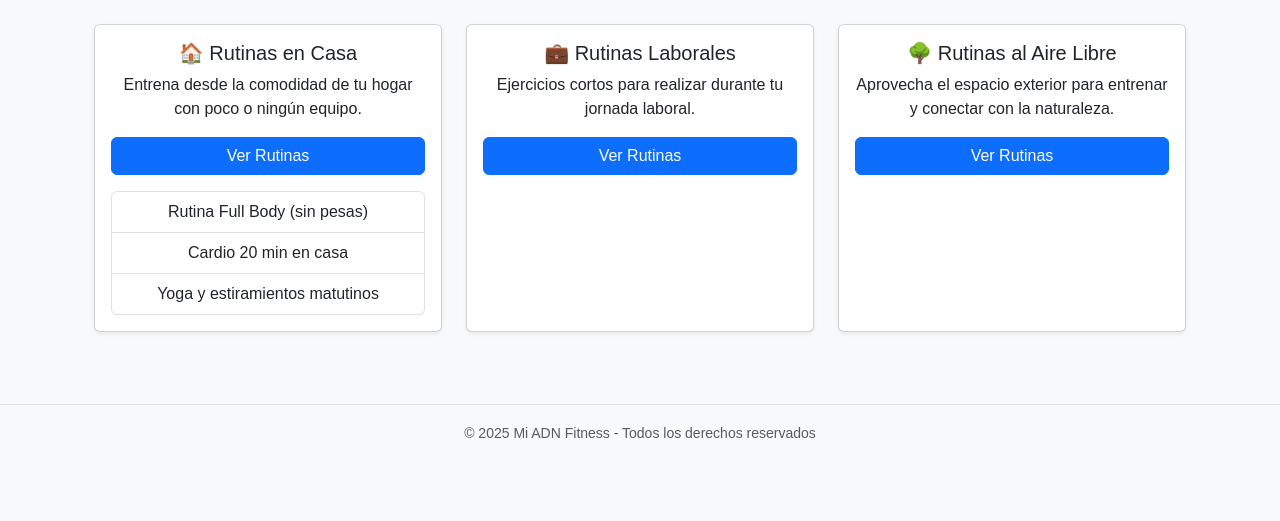
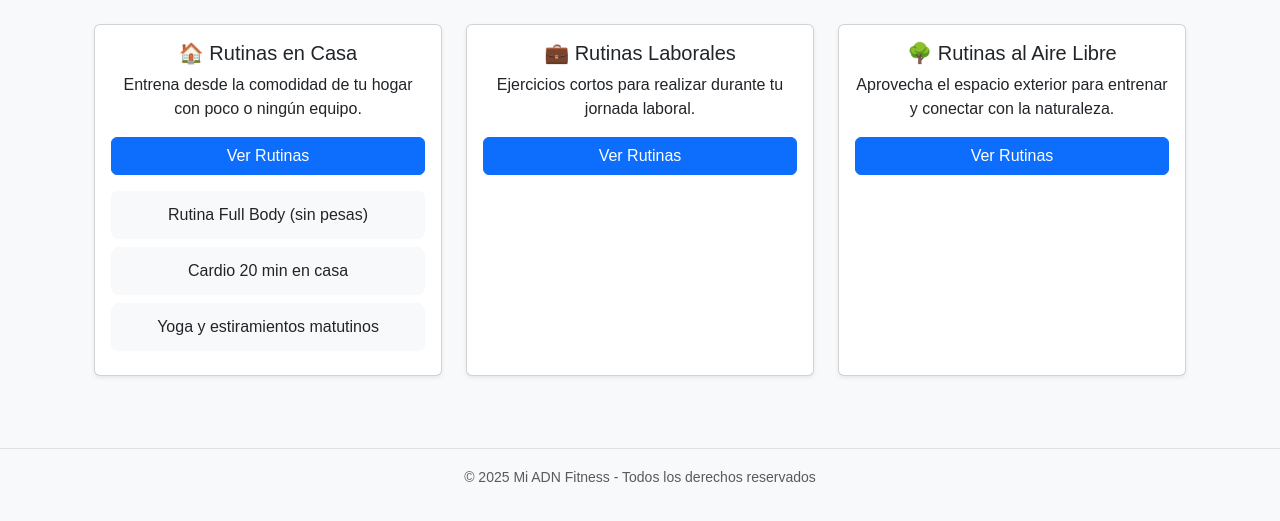
Before and after one commit to Andrescjmaster/Flask-usuarios, a Flask app: page /rutinas in a window 1280 px wide, after a click on "Ver Rutinas". Shown: the part 240-761 px from the top of the page. Run offline with Flask 3, Linux system fonts and the light colour scheme; the visitor is signed in with stand-in values (Sample User, id 1); some libraries are stand-ins or nearby versions.

Commit message:
Descripción del cambio (rutinas/varias/mejoradas/cambios)

```diff
--- a/templates/rutinas.html
+++ b/templates/rutinas.html
@@ -14,9 +14,9 @@
         <button class="btn btn-primary w-100" type="button" onclick="toggleSection('casa')">Ver Rutinas</button>
         <div id="casa" class="rutina-section mt-3 collapse">
           <ul class="list-group">
-            <li class="list-group-item" onclick="mostrarRutinaDetallada('Rutina Full Body (sin pesas)')">Rutina Full Body (sin pesas)</li>
-            <li class="list-group-item" onclick="mostrarRutinaDetallada('Cardio 20 min en casa')">Cardio 20 min en casa</li>
-            <li class="list-group-item" onclick="mostrarRutinaDetallada('Yoga y estiramientos matutinos')">Yoga y estiramientos matutinos</li>
+            <li class="list-group-item rutina-item" onclick="mostrarRutinaDetallada('Rutina Full Body (sin pesas)')">Rutina Full Body (sin pesas)</li>
+            <li class="list-group-item rutina-item" onclick="mostrarRutinaDetallada('Cardio 20 min en casa')">Cardio 20 min en casa</li>
+            <li class="list-group-item rutina-item" onclick="mostrarRutinaDetallada('Yoga y estiramientos matutinos')">Yoga y estiramientos matutinos</li>
           </ul>
         </div>
       </div>
@@ -30,9 +30,9 @@
         <button class="btn btn-primary w-100" type="button" onclick="toggleSection('laboral')">Ver Rutinas</button>
         <div id="laboral" class="rutina-section mt-3 collapse">
           <ul class="list-group">
-            <li class="list-group-item" onclick="mostrarRutinaDetallada('Ejercicios de estiramiento en oficina')">Ejercicios de estiramiento en oficina</li>
-            <li class="list-group-item" onclick="mostrarRutinaDetallada('Pausas activas de 10 minutos')">Pausas activas de 10 minutos</li>
-            <li class="list-group-item" onclick="mostrarRutinaDetallada('Movilidad cervical y lumbar')">Movilidad cervical y lumbar</li>
+            <li class="list-group-item rutina-item" onclick="mostrarRutinaDetallada('Ejercicios de estiramiento en oficina')">Ejercicios de estiramiento en oficina</li>
+            <li class="list-group-item rutina-item" onclick="mostrarRutinaDetallada('Pausas activas de 10 minutos')">Pausas activas de 10 minutos</li>
+            <li class="list-group-item rutina-item" onclick="mostrarRutinaDetallada('Movilidad cervical y lumbar')">Movilidad cervical y lumbar</li>
           </ul>
         </div>
       </div>
@@ -46,9 +46,9 @@
         <button class="btn btn-primary w-100" type="button" onclick="toggleSection('airelibre')">Ver Rutinas</button>
         <div id="airelibre" class="rutina-section mt-3 collapse">
           <ul class="list-group">
-            <li class="list-group-item" onclick="mostrarRutinaDetallada('Caminata + trote ligero')">Caminata + trote ligero</li>
-            <li class="list-group-item" onclick="mostrarRutinaDetallada('Circuito de ejercicios en parque')">Circuito de ejercicios en parque</li>
-            <li class="list-group-item" onclick="mostrarRutinaDetallada('Entrenamiento con peso corporal')">Entrenamiento con peso corporal</li>
+            <li class="list-group-item rutina-item" onclick="mostrarRutinaDetallada('Caminata + trote ligero')">Caminata + trote ligero</li>
+            <li class="list-group-item rutina-item" onclick="mostrarRutinaDetallada('Circuito de ejercicios en parque')">Circuito de ejercicios en parque</li>
+            <li class="list-group-item rutina-item" onclick="mostrarRutinaDetallada('Entrenamiento con peso corporal')">Entrenamiento con peso corporal</li>
           </ul>
         </div>
       </div>
@@ -63,6 +63,32 @@
     <ol id="pasos-rutina" class="list-group list-group-numbered"></ol>
   </div>
 </div>
+
+<!-- ESTILOS INTERACTIVOS -->
+<style>
+  .rutina-item {
+    cursor: pointer;
+    background-color: #f8f9fa;
+    border: none;
+    transition: all 0.3s ease;
+    font-weight: 500;
+    border-radius: 8px;
+    margin-bottom: 8px;
+    padding: 12px 15px;
+    text-align: center;
+  }
+
+  .rutina-item:hover {
+    background-color: #007bff;
+    color: white;
+    transform: scale(1.03);
+    box-shadow: 0 4px 8px rgba(0,0,0,0.15);
+  }
+
+  .rutina-item:active {
+    transform: scale(0.98);
+  }
+</style>
 
 <script>
 function toggleSection(id) {
@@ -80,7 +106,6 @@ function mostrarRutinaDetallada(nombre) {
   const pasos = document.getElementById('pasos-rutina');
 
   const rutinas = {
-    // ===== RUTINAS EN CASA =====
     "Rutina Full Body (sin pesas)": {
       descripcion: "Entrenamiento completo que trabaja todos los grupos musculares usando solo el peso corporal.",
       detalles: [
@@ -90,7 +115,7 @@ function mostrarRutinaDetallada(nombre) {
         "💪 Beneficios: fortalece piernas, brazos y core"
       ],
       pasos: [
-        "Calentamiento: 5 minutos de saltos suaves y movilidad articular.",
+        "Calentamiento: 5 minutos de movilidad articular.",
         "3 rondas de 15 sentadillas, 10 flexiones y 20 abdominales.",
         "Plancha durante 30 segundos al final de cada ronda.",
         "Descanso de 45 segundos entre rondas.",
@@ -109,7 +134,7 @@ function mostrarRutinaDetallada(nombre) {
         "5 minutos de calentamiento (marchas, giros de brazos).",
         "Circuito: jumping jacks, escaladores, sentadillas con salto, burpees (40 seg por ejercicio, 20 seg descanso).",
         "3 rondas completas.",
-        "2 minutos de recuperación final y respiración profunda."
+        "2 minutos de respiración profunda y estiramiento final."
       ]
     },
     "Yoga y estiramientos matutinos": {
@@ -127,8 +152,6 @@ function mostrarRutinaDetallada(nombre) {
         "Savasana (postura de relajación) durante 3 minutos."
       ]
     },
-
-    // ===== RUTINAS LABORALES =====
     "Ejercicios de estiramiento en oficina": {
       descripcion: "Movimientos ligeros para aliviar la tensión muscular durante la jornada.",
       detalles: [
@@ -176,8 +199,6 @@ function mostrarRutinaDetallada(nombre) {
         "Estiramiento de espalda baja y respiración profunda."
       ]
     },
-
-    // ===== RUTINAS AL AIRE LIBRE =====
     "Caminata + trote ligero": {
       descripcion: "Ejercicio cardiovascular moderado que combina caminata y trote suave.",
       detalles: [
```
